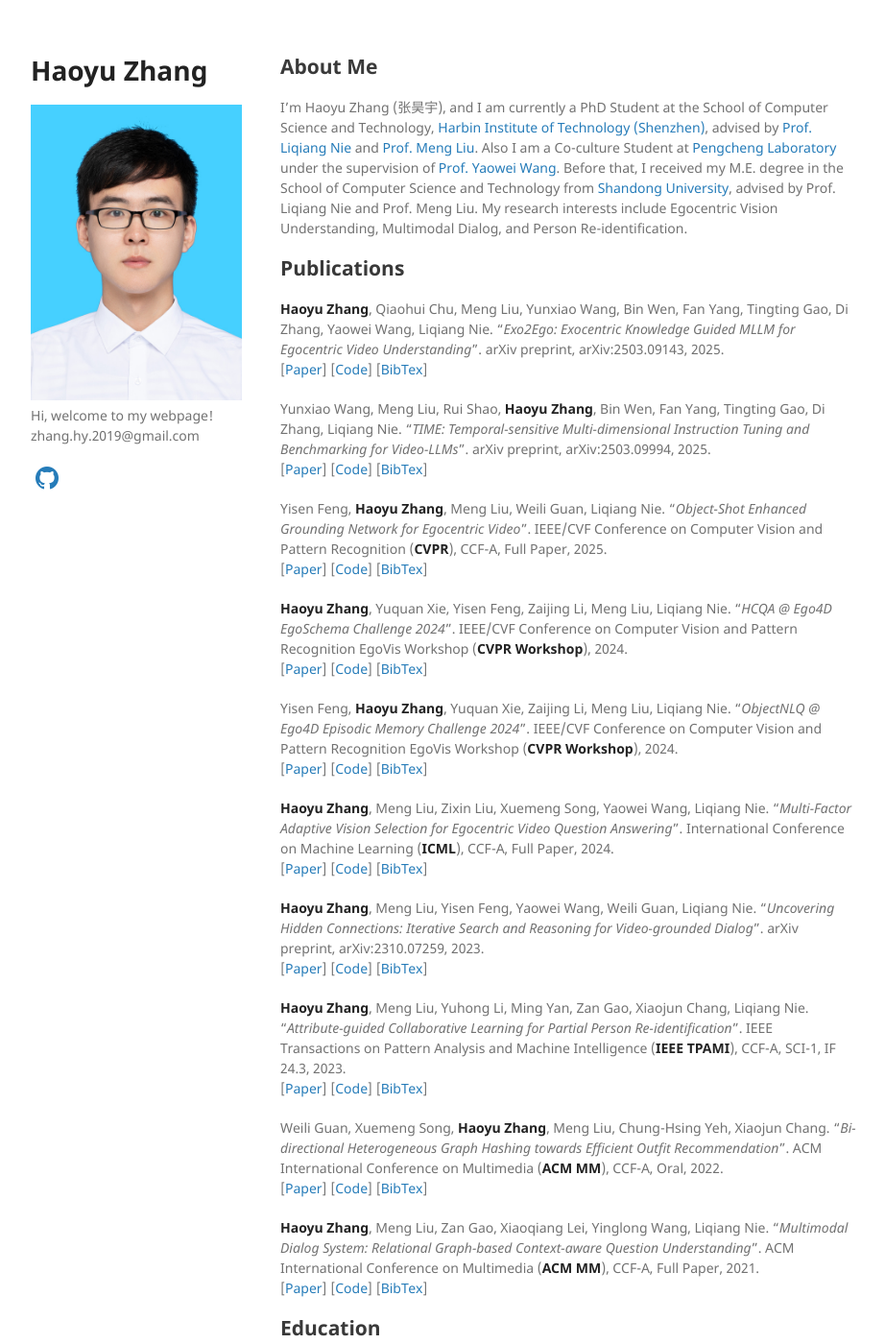
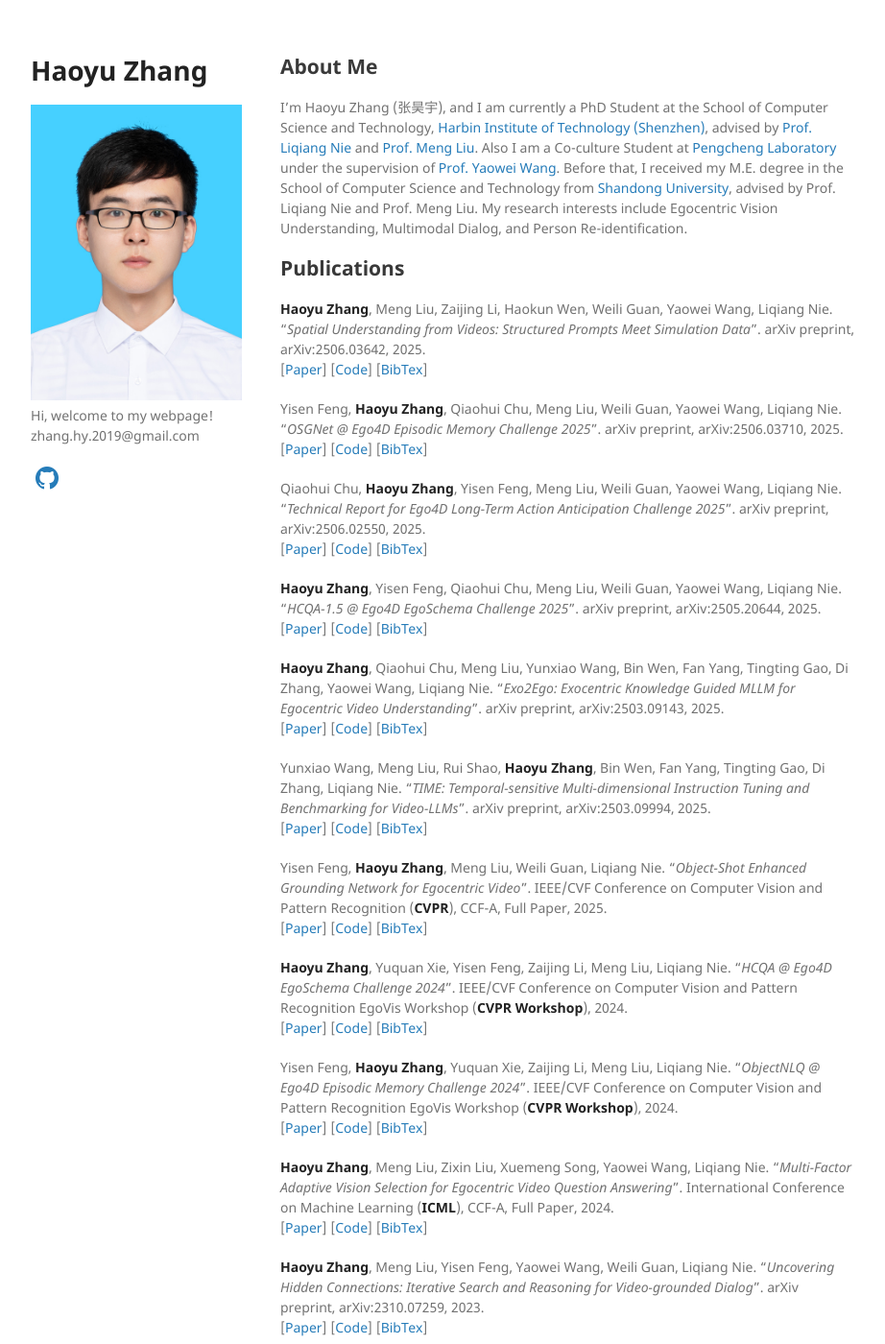
Before and after one commit to Hyu-Zhang/Hyu-Zhang.github.io, a Jekyll site: the page built from index.md, in a window 1280 px wide and 1400 px high. Shown: the whole window at 96% size, without its empty margins (178-1100 px from the left). Built offline with Jekyll 4.4.1, drawn with Linux system fonts in a browser that asks for light colours; a style sheet for code colours, icons or effects is not loaded; our own code applies the rules of GitHub Pages for plain Markdown files; some of the changed text lies outside the part shown.

Commit message:
Update index.md

```diff
--- a/index.md
+++ b/index.md
@@ -6,6 +6,18 @@ layout: default
 I’m Haoyu Zhang (张昊宇), and I am currently a PhD Student at the School of Computer Science and Technology, [Harbin Institute of Technology (Shenzhen)](https://www.hitsz.edu.cn/), advised by [Prof. Liqiang Nie](https://liqiangnie.github.io/) and [Prof. Meng Liu](https://mengliu1991.github.io/). Also I am a Co-culture Student at [Pengcheng Laboratory](https://www.pcl.ac.cn/) under the supervision of [Prof. Yaowei Wang](https://scholar.google.com/citations?user=o_DllmIAAAAJ&hl=zh-CN). Before that, I received my M.E. degree in the School of Computer Science and Technology from [Shandong University](https://www.sdu.edu.cn/), advised by Prof. Liqiang Nie and Prof. Meng Liu. My research interests include Egocentric Vision Understanding, Multimodal Dialog, and Person Re-identification.
 
 ## Publications
+
+**Haoyu Zhang**, Meng Liu, Zaijing Li, Haokun Wen, Weili Guan, Yaowei Wang, Liqiang Nie. "_Spatial Understanding from Videos: Structured Prompts Meet Simulation Data_". arXiv preprint, arXiv:2506.03642, 2025.<br />
+[[Paper](https://www.arxiv.org/abs/2506.03642)]  [[Code](https://github.com/Hyu-Zhang/SpatialMind)]  [[BibTex]()]
+
+Yisen Feng, **Haoyu Zhang**, Qiaohui Chu, Meng Liu, Weili Guan, Yaowei Wang, Liqiang Nie. "_OSGNet @ Ego4D Episodic Memory Challenge 2025_". arXiv preprint, arXiv:2506.03710, 2025.<br />
+[[Paper](https://www.arxiv.org/abs/2506.03710)]  [[Code]()]  [[BibTex]()]
+
+Qiaohui Chu, **Haoyu Zhang**, Yisen Feng, Meng Liu, Weili Guan, Yaowei Wang, Liqiang Nie. "_Technical Report for Ego4D Long-Term Action Anticipation Challenge 2025_". arXiv preprint, arXiv:2506.02550, 2025.<br />
+[[Paper](https://arxiv.org/abs/2506.02550)]  [[Code]()]  [[BibTex]()]
+
+**Haoyu Zhang**, Yisen Feng, Qiaohui Chu, Meng Liu, Weili Guan, Yaowei Wang, Liqiang Nie. "_HCQA-1.5 @ Ego4D EgoSchema Challenge 2025_". arXiv preprint, arXiv:2505.20644, 2025.<br />
+[[Paper](https://arxiv.org/abs/2505.20644)]  [[Code](https://github.com/Hyu-Zhang/HCQA)]  [[BibTex]()]
 
 **Haoyu Zhang**, Qiaohui Chu, Meng Liu, Yunxiao Wang, Bin Wen, Fan Yang, Tingting Gao, Di Zhang, Yaowei Wang, Liqiang Nie. "_Exo2Ego: Exocentric Knowledge Guided MLLM for Egocentric Video Understanding_". arXiv preprint, arXiv:2503.09143, 2025.<br />
 [[Paper](https://arxiv.org/abs/2503.09143)] [[Code](https://egovisiongroup.github.io/Exo2Ego.github.io/)]  [[BibTex](https://scholar.googleusercontent.com/scholar.bib?q=info:NhdayunzVSAJ:scholar.google.com/&output=citation&scisdr=ClGW_-20EJ6k02B0Vv8:AFWwaeYAAAAAZ9pyTv9bTYefuEddApBySyMompA&scisig=AFWwaeYAAAAAZ9pyTjKNRVWRKJ620WLT0WMyW8g&scisf=4&ct=citation&cd=-1&hl=zh-CN)]
@@ -78,6 +90,7 @@ Weili Guan, Xuemeng Song, **Haoyu Zhang**, Meng Liu, Chung-Hsing Yeh, Xiaojun Ch
       </div>
 
 ## Experience
+<!--
 <div align="left">
         <strong> Pengcheng Laboratory, Shenzhen, China  (Sep 2023 - Now) </strong>
           <a target="_blank" rel="external">
@@ -89,7 +102,7 @@ Weili Guan, Xuemeng Song, **Haoyu Zhang**, Meng Liu, Chung-Hsing Yeh, Xiaojun Ch
         <li>
           Advisor: Prof. Yaowei Wang  </li>
       </ul>
-      </div>
+      </div>   -->
 
 <div align="left">
         <strong> Kuaishou Technology, Beijing, China  (Jul 2024 - Jun 2025) </strong>
```
